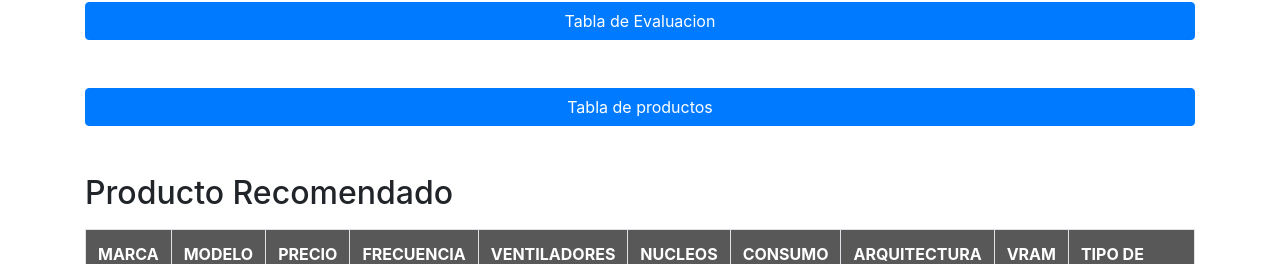
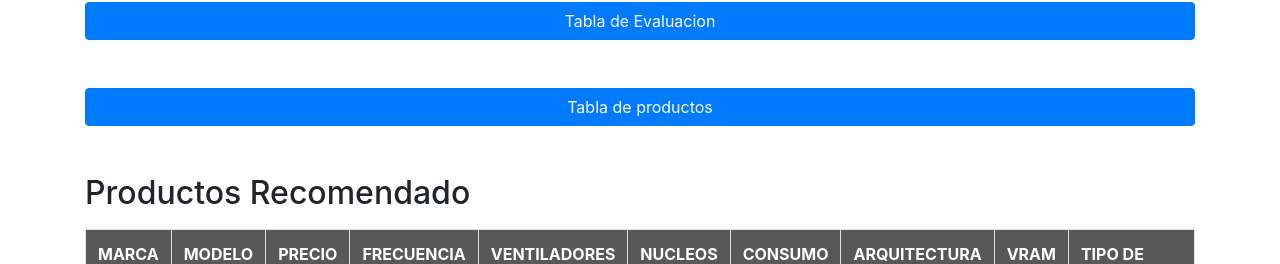
Before and after one commit to Kanaston/AlanXd, a plain HTML site: page index.html in a window 1280 px wide. Shown: the part 767-1031 px from the top of the page. Drawn offline with Linux system fonts and the light colour scheme.

```diff
--- a/index.html
+++ b/index.html
@@ -97,7 +97,7 @@
   </table>
 </div>
 <div class="container overflow-auto">
- <h2 class="mb-3">Producto Recomendado</h2>
+ <h2 class="mb-3">Productos Recomendado</h2>
   <table class="table table-bordered" id="tbF">
   </table>
 </div>
```
